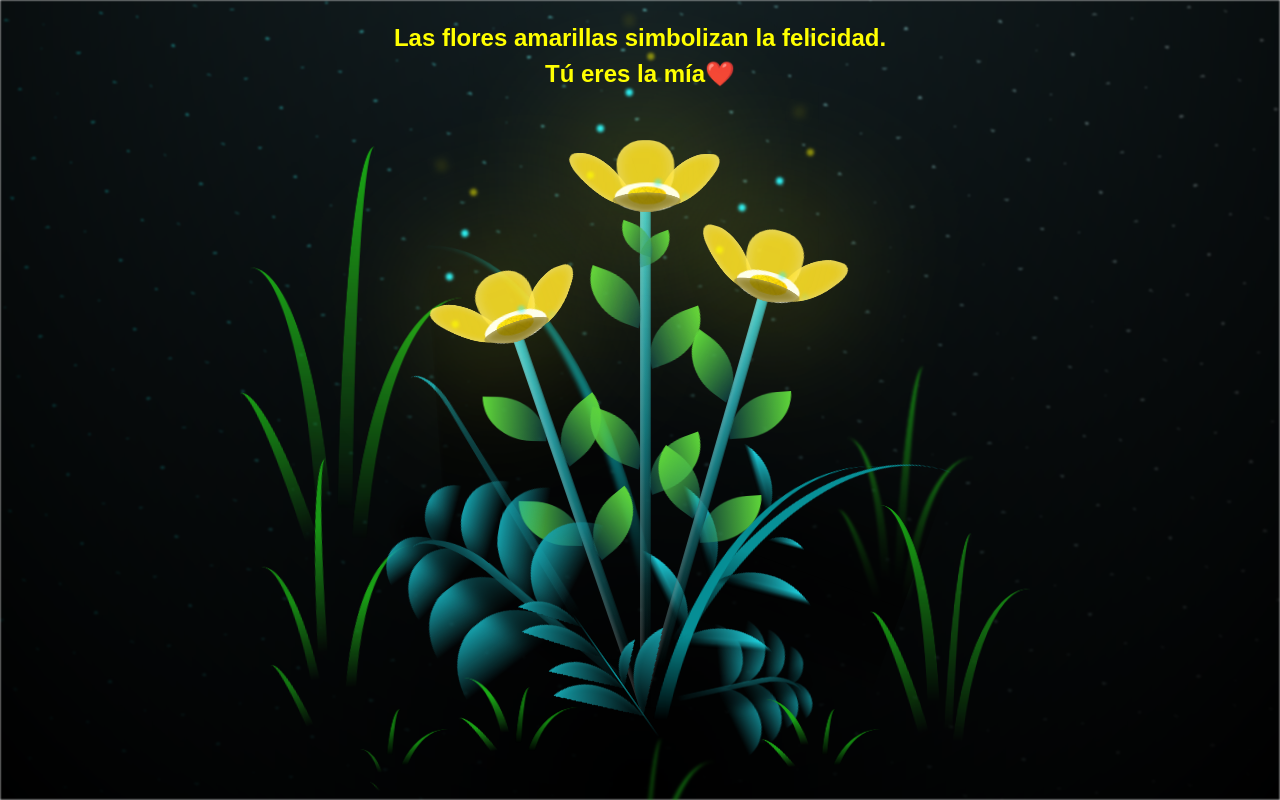
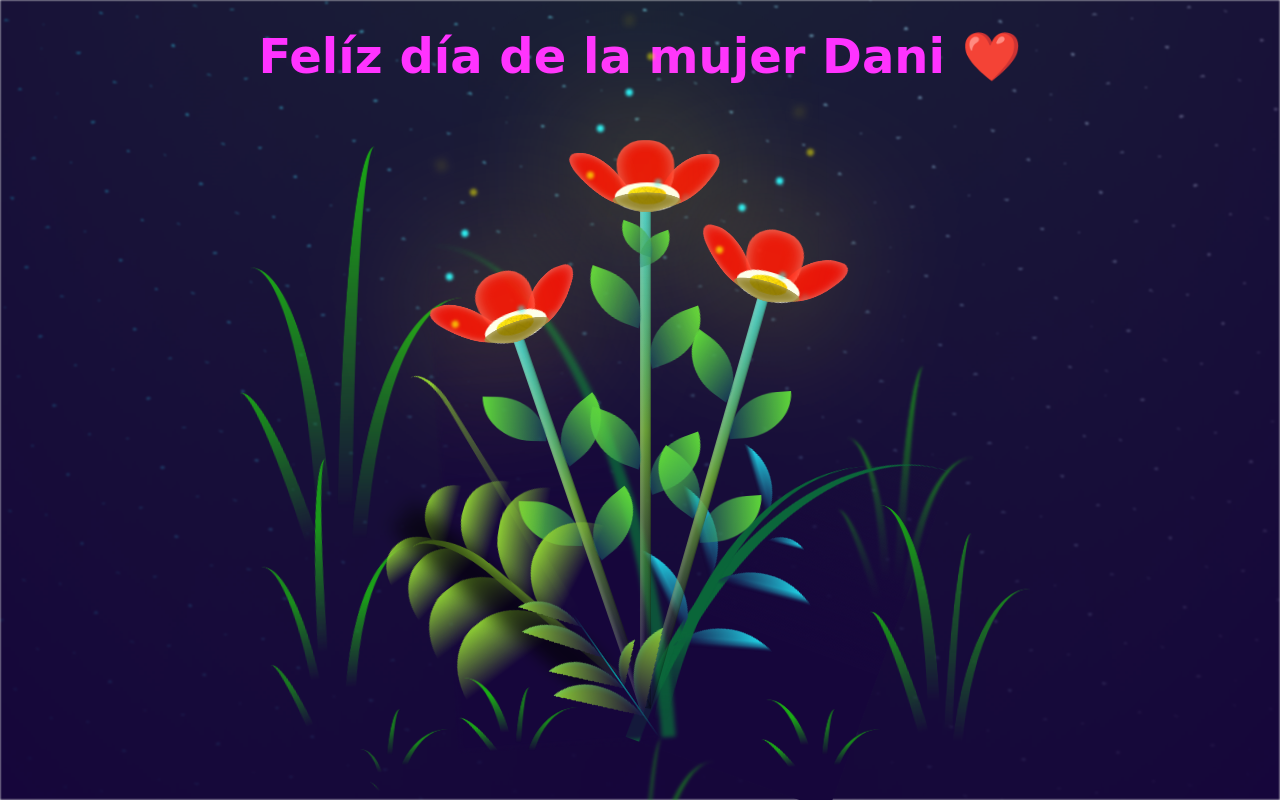
Before and after one commit to JavierGilon23/dm, a plain HTML site: page floresamarillas.html in a window 1280 px wide. Drawn offline with Linux system fonts and the light colour scheme.

Commit message:
Add files via upload

```diff
--- a/floresamarillas.html
+++ b/floresamarillas.html
@@ -4,7 +4,7 @@
     <meta charset="UTF-8" />
     <meta http-equiv="X-UA-Compatible" content="IE=edge" />
     <meta name="viewport" content="width=device-width, initial-scale=1.0" />
-    <title>Lores amarillas</title>
+    <title>Flores día de la mujer</title>
     <style>
       *,
 *::after,
@@ -15,7 +15,7 @@
 }
 
 :root {
-  --dark-color: #000;
+  --dark-color: #16063b;
 }
 html, body {
   overflow: hidden;
@@ -35,13 +35,14 @@ body {
 
 .titulo {
   margin-bottom: 180px;
-  color: yellow;
+  font-family: "Brush Script MT", cursive;
+  color:#FF33FF;
   position: absolute;
   top: 20px;
   left: 50%;
   transform: translateX(-50%);
   width: 80%;
-  font-size: 3vh;
+  font-size: 6vh;
   opacity: 0;
   animation: fadeIn 4s ease-in-out forwards;
   text-align: center;
@@ -245,7 +246,7 @@ body {
   height: 11vmin;
   border-radius: 51% 49% 47% 53%/44% 45% 55% 69%;
   background-color: #253bfd;
-  background-color: #fddd25;
+  background-color: red;
   transform-origin: bottom center;
   opacity: 0.9;
   box-shadow: inset 0 0 2vmin rgba(255, 255, 255, 0.5);
@@ -403,7 +404,7 @@ body {
       transparent,
       rgba(255, 255, 255, 0.2)
     ),
-    linear-gradient(to top, transparent 10%, #14757a, #39c6d6);
+    linear-gradient(to top, transparent 10%, #689f38, #39c6d6);
   box-shadow: inset 0 0 2px rgba(0, 0, 0, 0.5);
   -webkit-animation: grow-flower-tree 4s backwards;
   animation: grow-flower-tree 4s backwards;
@@ -507,7 +508,7 @@ body {
   animation-delay: 3.5s;
 }
 .flower__grass {
-  --c: #159faa;
+  --c: #8ccc33;
   --line-w: 1.5vmin;
   position: absolute;
   bottom: 12vmin;
@@ -734,7 +735,7 @@ body {
 .flower__g-long {
   --w: 2vmin;
   --h: 6vmin;
-  --c: #159faa;
+  --c: #8ccc33;
   position: absolute;
   bottom: 10vmin;
   left: -3vmin;
@@ -792,13 +793,13 @@ body {
   width: 30vmin;
   height: 50vmin;
   border-top-left-radius: 100%;
-  border-left: 2vmin solid #079097;
+  border-left: 2vmin solid #0b663a;
   background-image: linear-gradient(
     to bottom,
     transparent,
     var(--dark-color) 60%
   );
-  -webkit-mask-image: linear-gradient(to top, transparent 30%, #079097 60%);
+  -webkit-mask-image: linear-gradient(to top, transparent 30% #0b663a 60%);
 }
 .flower__g-right--1 {
   -webkit-animation: flower-g-right-ans 2.5s linear infinite;
@@ -1002,16 +1003,16 @@ body {
       transparent,
       var(--dark-color)
     ),
-    linear-gradient(to bottom right, #159faa 50%, transparent 50%, transparent);
+    linear-gradient(to bottom right, #8ccc33 50%, transparent 50%, transparent);
   -webkit-mask-image: linear-gradient(
     to bottom right,
-    #159faa 50%,
+    #8ccc33 50%,
     transparent 50%,
     transparent
   );
   mask-image: linear-gradient(
     to bottom right,
-    #159faa 50%,
+    #8ccc33 50%,
     transparent 50%,
     transparent
   );
@@ -1047,8 +1048,8 @@ body {
   width: 30vmin;
   height: 50vmin;
   border-top-left-radius: 100%;
-  border-left: 2vmin solid #079097;
-  -webkit-mask-image: linear-gradient(to top, transparent 25%, #079097 50%);
+  border-left: 2vmin solid #0b663a;
+  -webkit-mask-image: linear-gradient(to top, transparent 25%, #0b663a 50%);
   position: relative;
   z-index: 1;
 }
@@ -1068,7 +1069,7 @@ body {
     linear-gradient(to bottom right, #23f0ff 45%, transparent 50%, transparent);
   -webkit-mask-image: linear-gradient(
     135deg,
-    #159faa 40%,
+    #8ccc33 40%,
     transparent 50%,
     transparent
   );
@@ -1203,7 +1204,7 @@ body {
   -webkit-mask-image: linear-gradient(
     to top,
     transparent 40%,
-    #079097 80%
+    #0b663a 80%
   ) !important;
 }
 .long-g--1 .leaf--1 {
@@ -1645,8 +1646,7 @@ h1 {
   </head>
   <body class="container">
     <h1 class="titulo">
-      Las flores amarillas simbolizan la felicidad. <br>
-       Tú eres la mía❤️</h1>
+      Felíz día de la mujer Dani ❤️</h1>
 
     <div class="night"></div>
     <div class="flowers">
@@ -1957,6 +1957,8 @@ h1 {
           <div class="leaf leaf--3"></div>
         </div>
       </div>
+
     </div>
+
   </body>
 </html>
```
Also changed, not shown: index.html (+14 -12 lines), Mujer.png (added).
